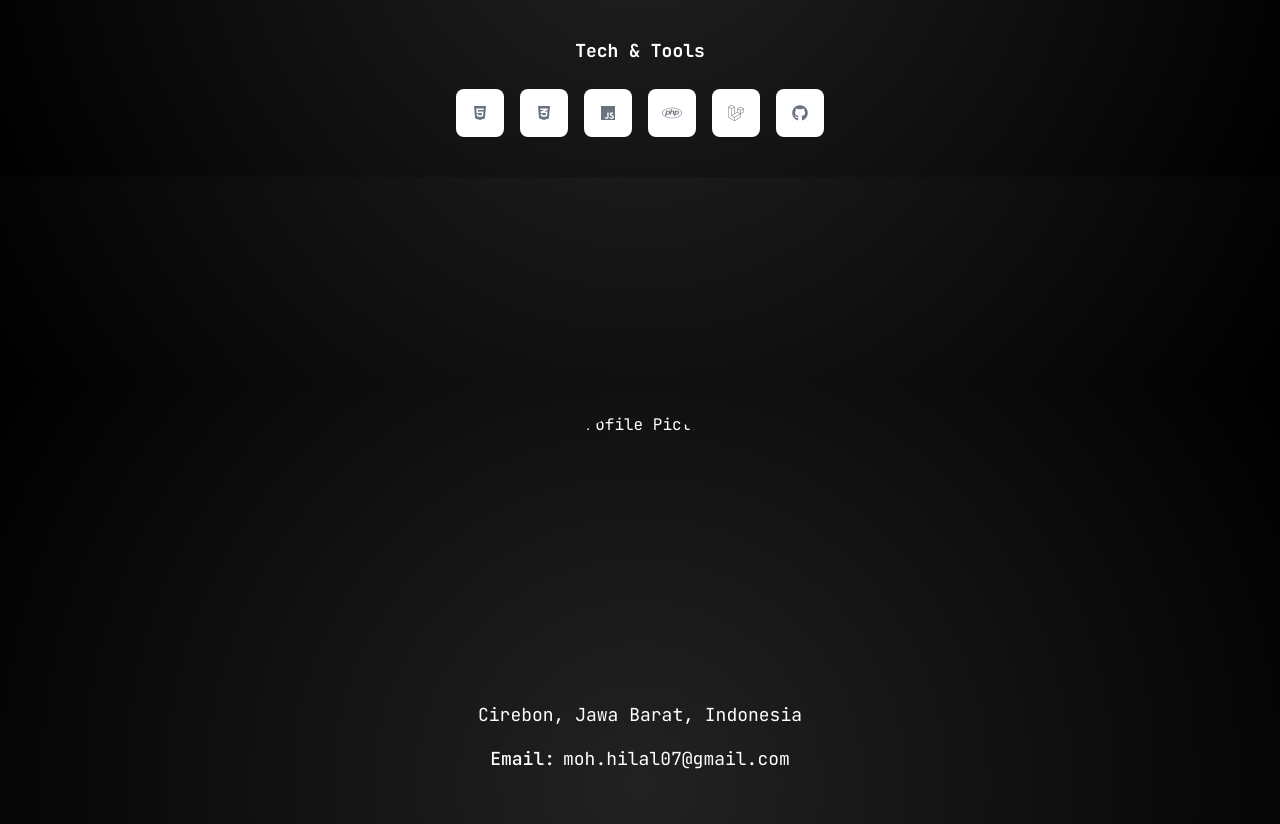
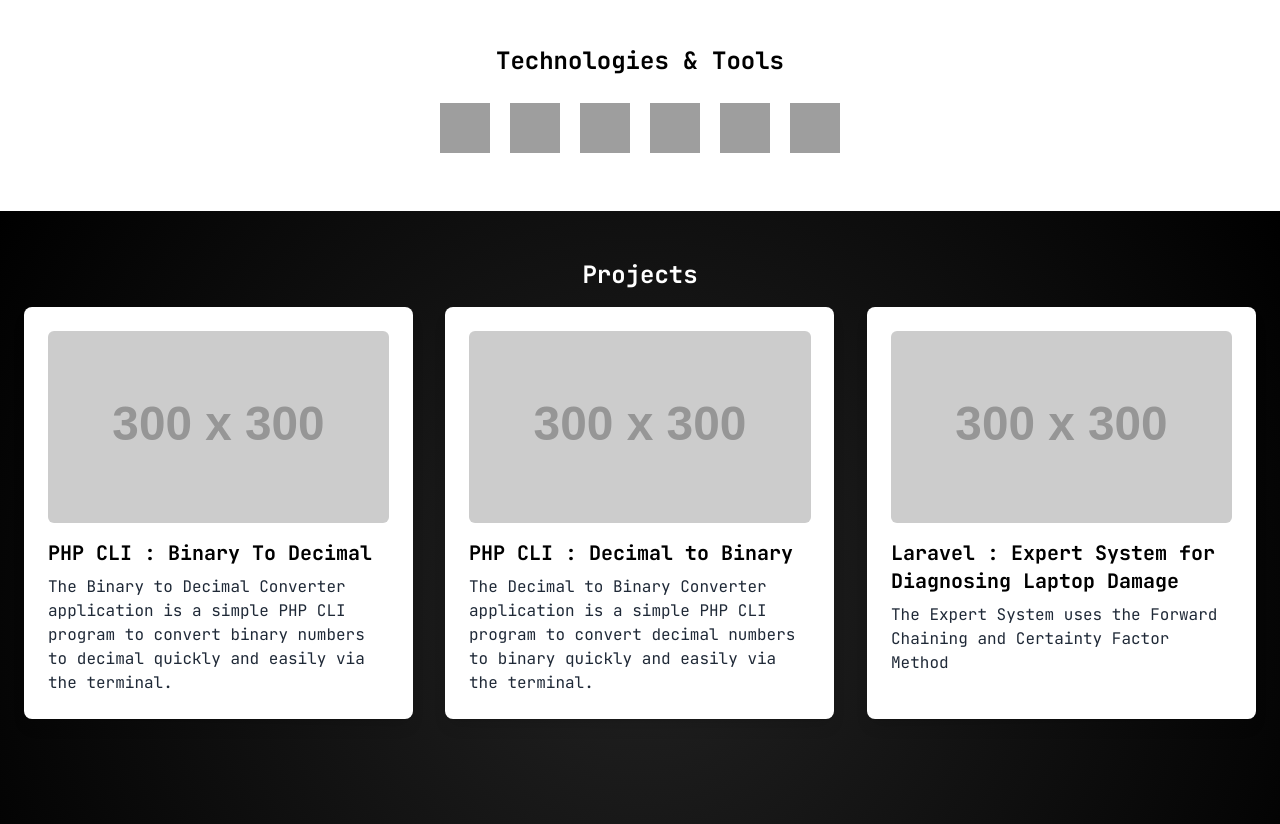
Before and after one commit to mohalhilal/portfolio, a plain HTML site: page index.html in a window 1280 px wide. Shown: the part 1217-2041 px from the top of the page. Drawn offline with nearby package versions, Linux system fonts and the light colour scheme; grey boxes are pictures that could not be loaded; placeholder pictures from the web are drawn by us.

Commit message:
Update index.html

```diff
--- a/index.html
+++ b/index.html
@@ -69,7 +69,7 @@
 
   </section>
 
-  <section class="gradient-bg text-white py-10">
+  <section id="about" class="gradient-bg text-white py-10">
   <div class="container mx-auto grid grid-cols-1 md:grid-cols-4 gap-6 px-6">
     <!-- About Description -->
     <div class="md:col-span-2 border-2 border-white p-6 rounded-lg">
@@ -107,63 +107,6 @@
       </div>
     </div>
   </div>
-
-  <!-- Tech & Tools -->
-  <div class="container mx-auto mt-10 px-6">
-    <h3 class="text-center text-lg font-semibold mb-6">Tech & Tools</h3>
-    <div class="flex justify-center flex-wrap gap-4">
-      <div class="w-12 h-12 bg-white rounded-lg flex items-center justify-center">
-        <i class="fab fa-html5 text-gray-500"></i>
-      </div>
-      <div class="w-12 h-12 bg-white rounded-lg flex items-center justify-center">
-        <i class="fab fa-css3-alt text-gray-500"></i>
-      </div>
-      <div class="w-12 h-12 bg-white rounded-lg flex items-center justify-center">
-        <i class="fab fa-js text-gray-500"></i>
-      </div>
-      <div class="w-12 h-12 bg-white rounded-lg flex items-center justify-center">
-        <i class="fab fa-php text-gray-500"></i>
-      </div>
-      <div class="w-12 h-12 bg-white rounded-lg flex items-center justify-center">
-        <i class="fab fa-laravel text-gray-500"></i>
-      </div>
-      <div class="w-12 h-12 bg-white rounded-lg flex items-center justify-center">
-        <i class="fab fa-github text-gray-500"></i>
-      </div>
-    </div>
-  </div>
-</section>
-
-
-
-  <!-- About Section -->
-  <section id="about" class="section flex flex-col justify-center items-center min-h-screen text-center mt-5" data-aos="fade-up">
-    <!-- Profile Picture with Gradient Border -->
-    <div class="gradient-border w-48 h-48 mt-10 mb-6">
-      <img src="#" alt="Profile Picture" class="w-full h-full object-cover rounded-full">
-    </div>
-    <p class="text-lg md:text-xl leading-relaxed mb-6 max-w-3xl mx-auto px-6" data-aos="fade-up" data-aos-delay="100">
-
-    </p>
-    <p class="text-lg md:text-xl leading-relaxed mb-6 max-w-3xl mx-auto px-6">
-
-    </p>
-    <br>
-
-
-     <!-- Alamat, Email, dan Nomor HP -->
-    <div class="space-y-4">
-      <div class="flex justify-center items-center space-x-2">
-        <span class="text-lg">Cirebon, Jawa Barat, Indonesia</span>
-      </div>
-
-      <div class="flex justify-center items-center space-x-2">
-        <span class="text-lg font-medium">Email:</span>
-        <span class="text-lg">moh.hilal07@gmail.com</span>
-      </div>
-      <br>
-      <br>
-  </section>
 
 <!-- Technology Stack Section with White Background -->
 <section class="bg-white text-black py-12">
```
